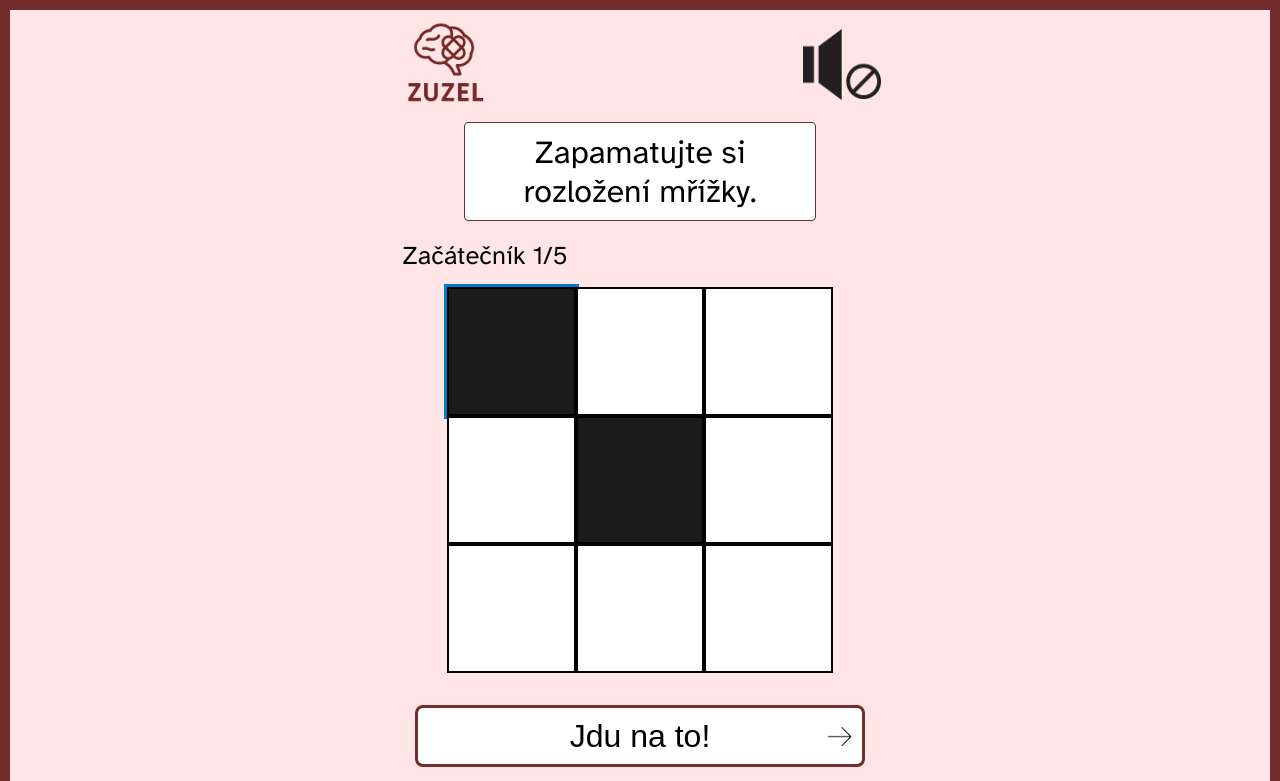
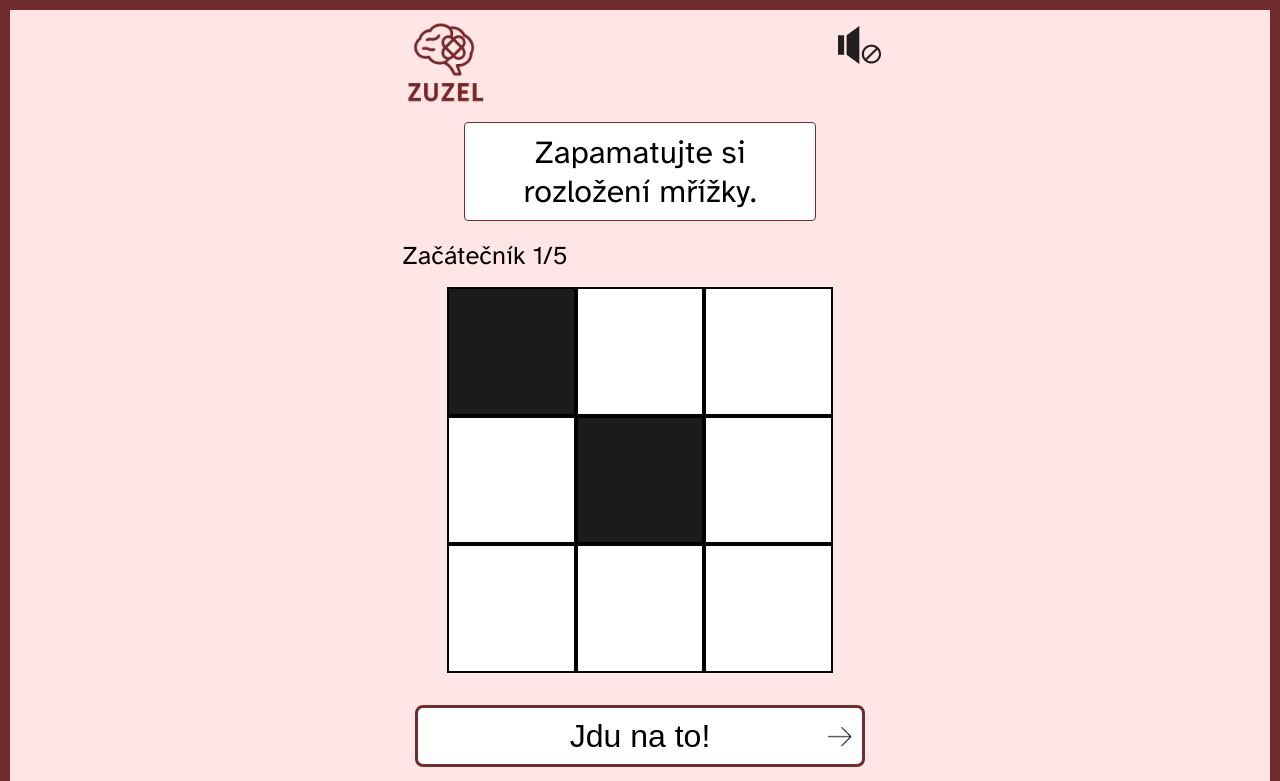
Before and after one commit to ZuskaS/Zuzel, a React (Vite) app: page /game/difficulty/1 in a window 1280 px wide. Shown: the top 781 px of the page. Built offline with nearby package versions, Linux system fonts and the light colour scheme.

Commit message:
Přidání focus na tlačítka, odebrání min-height u .phase1_container

```diff
--- a/src/Components/Button/Button.css
+++ b/src/Components/Button/Button.css
@@ -40,6 +40,13 @@
 
 }
 
+a:focus-visible,
+button:focus-visible {
+  outline: 2px solid #007acc;
+  outline-offset: 2px;
+  border-radius: 4px;
+}
+
 @media (min-width: 768px) {
     .button {
         max-width: 450px;
--- a/src/Components/Grid/Grid.css
+++ b/src/Components/Grid/Grid.css
@@ -14,8 +14,8 @@
     outline: none;
 }
 
-.cell.focused {
-    box-shadow: 0 0 0 3px #007acc;
+.cell.focused:focus-visible {
+  box-shadow: 0 0 0 3px #007acc;
 }
 
 .selected {
--- a/src/Components/Grid/Grid.jsx
+++ b/src/Components/Grid/Grid.jsx
@@ -4,13 +4,20 @@ import './Grid.css';
 export const Grid = ({ size, numbers, onUserClick }) => {
   const [activeIndex, setActiveIndex] = useState(0);
   const cellRefs = useRef([]);
+  const [hasInteracted, setHasInteracted] = useState(false);
 
   useEffect(() => {
-    cellRefs.current[activeIndex]?.focus();
-  }, [activeIndex]);
+    if (hasInteracted) {
+      cellRefs.current[activeIndex]?.focus();
+    }
+  }, [activeIndex, hasInteracted]);
+
 
   const handleKeyDown = (e) => {
     let newIndex = activeIndex;
+
+    if (!hasInteracted) setHasInteracted(true);
+
 
     if (e.key === 'ArrowRight' && (activeIndex + 1) % size !== 0) newIndex++;
     if (e.key === 'ArrowLeft' && activeIndex % size !== 0) newIndex--;
@@ -43,8 +50,8 @@ export const Grid = ({ size, numbers, onUserClick }) => {
             className={`cell ${activeIndex === index ? 'focused' : ''}`}
             key={index}
             ref={(el) => (cellRefs.current[index] = el)}
-            tabIndex={activeIndex === index ? 0 : -1}
-            onClick={() => onUserClick?.(index)}
+            tabIndex={hasInteracted && activeIndex === index ? 0 : -1
+            } onClick={() => onUserClick?.(index)}
             onKeyDown={handleKeyDown}
             style={{ backgroundColor: selectedCell?.color }}
           ></div>
--- a/src/Components/Header/Header.css
+++ b/src/Components/Header/Header.css
@@ -10,9 +10,15 @@
     margin: 0.2rem 0.2rem 0 0.3rem;
 }
 
-.header .sound {
-    max-height: 1rem;
-    margin: 0.6rem 0.5rem 0 0.25rem;
+.sound img {
+    max-height: 1.2rem;
+    margin: 0.5rem 0.5rem 0 0.25rem;
+}
+
+.sound-button:focus-visible {
+    outline: 2px solid #007acc;
+    outline-offset: 2px;
+    border-radius: 4px;
 }
 
 @media (min-width: 1024px) {
--- a/src/Components/Header/Header.jsx
+++ b/src/Components/Header/Header.jsx
@@ -6,7 +6,7 @@ import { useState } from 'react';
 import { Link } from 'react-router-dom';
 
 export const Header = () => {
-  const [sound, setSound] = useState(localStorage.getItem('sound') ===  'on');
+  const [sound, setSound] = useState(localStorage.getItem('sound') === 'on');
 
   const toggleSound = () => {
     const newValue = !sound;
@@ -19,12 +19,21 @@ export const Header = () => {
       <Link to="/">
         <img className="logo" src={ZUZEL} alt="logo ZUZEL" />
       </Link>
-      <img
+      <div
+        className="sound"
         onClick={toggleSound}
-        className="sound"
-        src={sound ? sound_on : mute}
-        alt={sound? 'zvuk zapnuto' : 'zvuk vypnuto'}
-      />
+        onKeyDown={(e) => {
+          if (e.key === 'Enter' || e.key === ' ') {
+            e.preventDefault();
+            toggleSound();
+          }
+        }}
+        tabIndex="0"
+        role="button"
+        aria-label={sound ? 'vypnout zvuk' : 'zapnout zvuk'}
+      >
+        <img src={sound ? sound_on : mute} alt={sound ? 'zvuk zapnuto' : 'zvuk vypnuto'} />
+      </div>
     </div>
   );
 };
--- a/src/Components/Phase1/Phase1.css
+++ b/src/Components/Phase1/Phase1.css
@@ -1,5 +1,4 @@
 .phase1_container {
-  height: 100vh;
   display: flex;
   flex-direction: column;
   align-items: center;
--- a/src/global.css
+++ b/src/global.css
@@ -22,5 +22,4 @@ body {
 
 a {
   text-decoration: none;
-
 }
```
